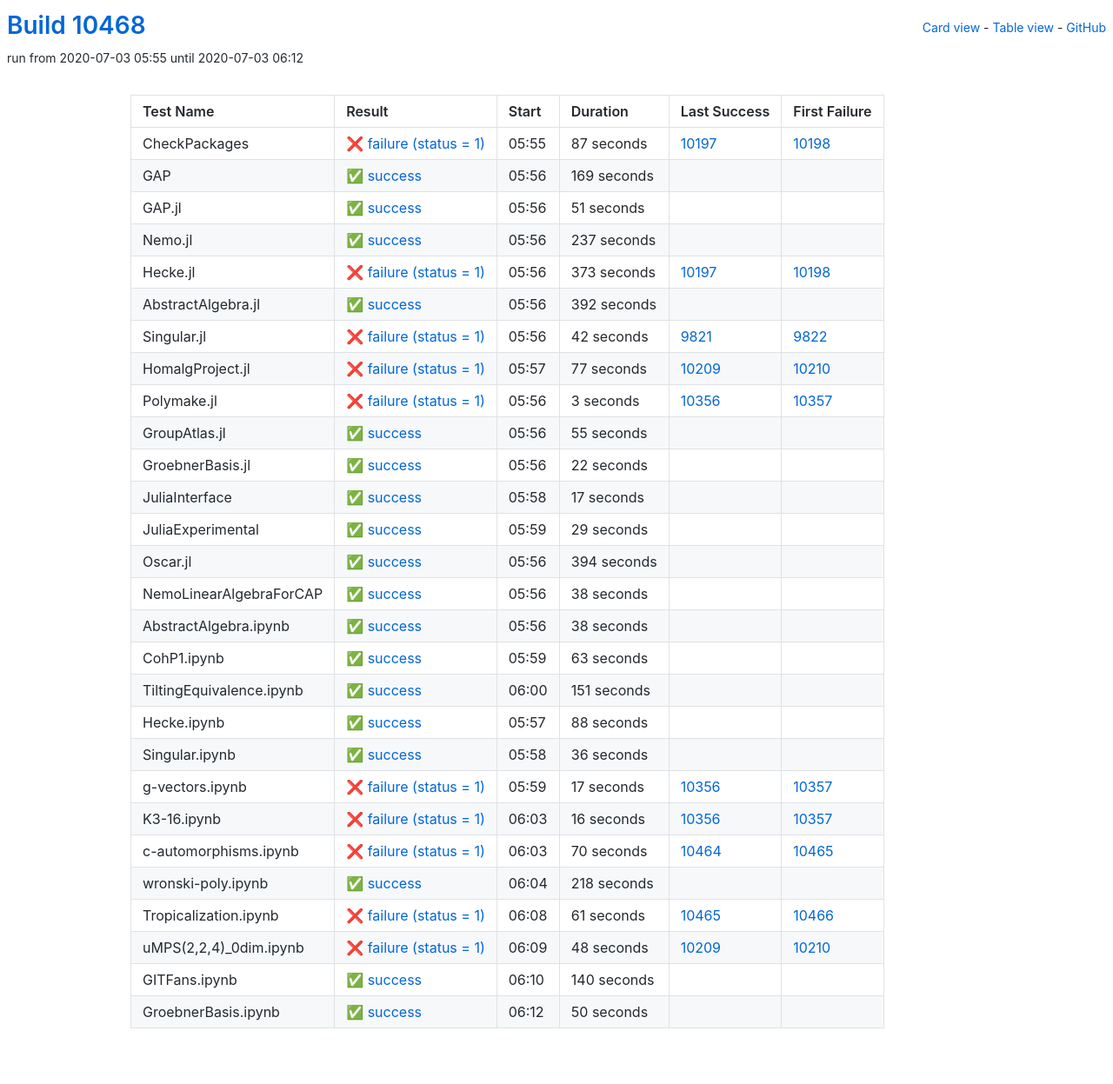
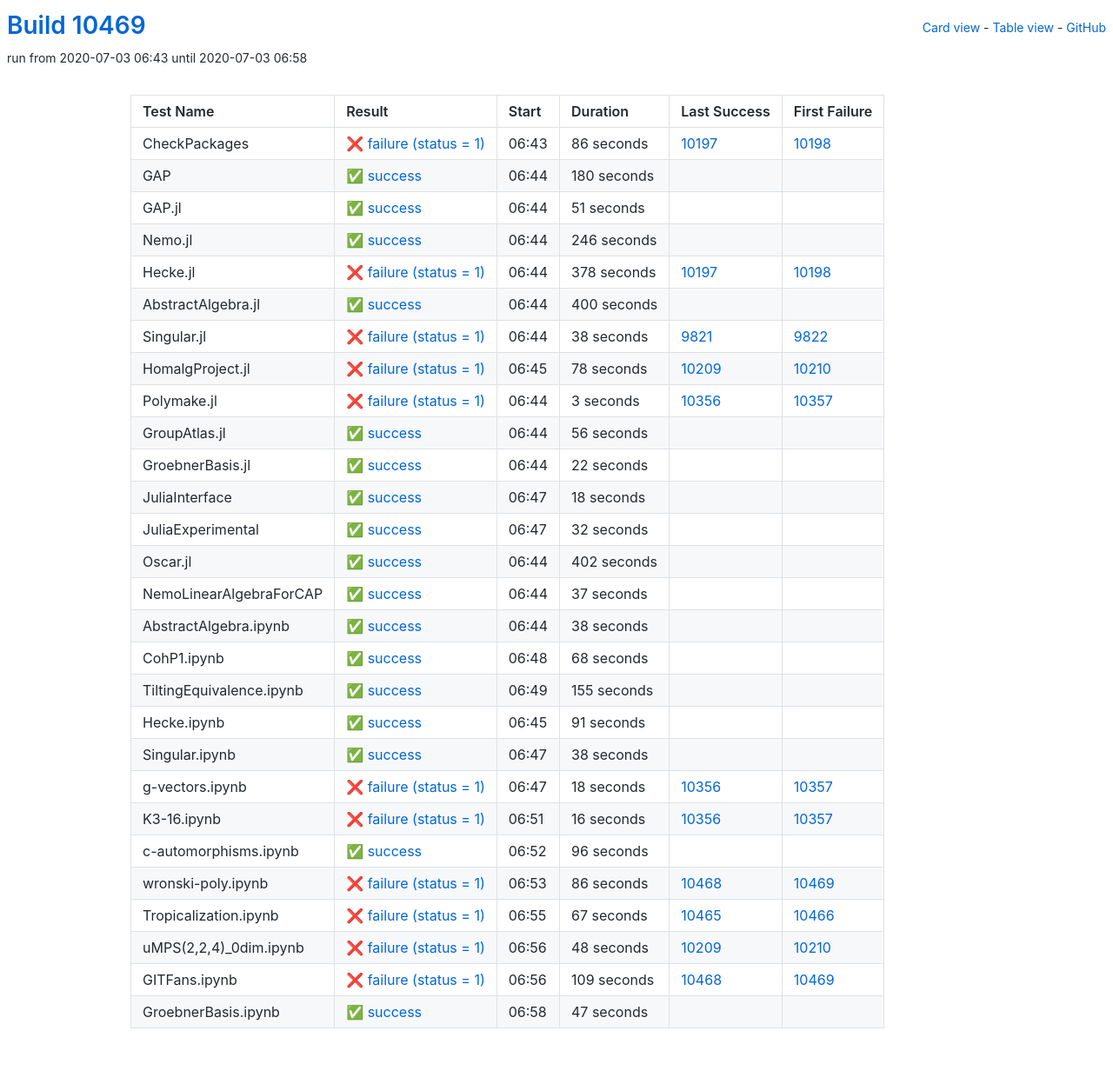
Before and after one commit to oscar-system/oscar-ci-status, a Jekyll site: the page built from table.html, in a window 1280 px wide. Shown: the whole page at 87% size. Built offline with Jekyll 4.4.1, drawn with Linux system fonts in a browser that asks for light colours.

Commit message:
Build #10469

```diff
--- a/_data/ci.yml
+++ b/_data/ci.yml
@@ -1,6 +1,6 @@
 ---
-build: 10468
-build_url: https://oscarci.mathematik.uni-kl.de/job/oscar/10468/
+build: 10469
+build_url: https://oscarci.mathematik.uni-kl.de/job/oscar/10469/
 job: oscar
 organization: oscar-system
 repo: oscar-ci-status
@@ -8,32 +8,32 @@
 tests:
 - name: CheckPackages
   id: checkpackages
-  log: https://oscarci.mathematik.uni-kl.de/job/oscar/10468/artifact/logs/build-10468/CheckPackages.log
-  start: 2020-07-03 05:55
+  log: https://oscarci.mathematik.uni-kl.de/job/oscar/10469/artifact/logs/build-10469/CheckPackages.log
+  start: 2020-07-03 06:43
   success: false
   exitcode: 1
   status: failure
-  duration: 87
+  duration: 86
   last_success: 10197
   last_success_url: https://oscarci.mathematik.uni-kl.de/job/oscar/10197/
   first_failure: 10198
   first_failure_url: https://oscarci.mathematik.uni-kl.de/job/oscar/10198/
 - name: GAP
   id: gap
-  log: https://oscarci.mathematik.uni-kl.de/job/oscar/10468/artifact/logs/build-10468/GAP.log
-  start: 2020-07-03 05:56
+  log: https://oscarci.mathematik.uni-kl.de/job/oscar/10469/artifact/logs/build-10469/GAP.log
+  start: 2020-07-03 06:44
   success: true
   exitcode: 0
   status: success
-  duration: 169
+  duration: 180
   last_success: false
   last_success_url:
   first_failure: false
   first_failure_url:
 - name: GAP.jl
   id: gap-jl
-  log: https://oscarci.mathematik.uni-kl.de/job/oscar/10468/artifact/logs/build-10468/GAP.jl.log
-  start: 2020-07-03 05:56
+  log: https://oscarci.mathematik.uni-kl.de/job/oscar/10469/artifact/logs/build-10469/GAP.jl.log
+  start: 2020-07-03 06:44
   success: true
   exitcode: 0
   status: success
@@ -44,68 +44,68 @@
   first_failure_url:
 - name: Nemo.jl
   id: nemo-jl
-  log: https://oscarci.mathematik.uni-kl.de/job/oscar/10468/artifact/logs/build-10468/Nemo.jl.log
-  start: 2020-07-03 05:56
+  log: https://oscarci.mathematik.uni-kl.de/job/oscar/10469/artifact/logs/build-10469/Nemo.jl.log
+  start: 2020-07-03 06:44
   success: true
   exitcode: 0
   status: success
-  duration: 237
+  duration: 246
   last_success: false
   last_success_url:
   first_failure: false
   first_failure_url:
 - name: Hecke.jl
   id: hecke-jl
-  log: https://oscarci.mathematik.uni-kl.de/job/oscar/10468/artifact/logs/build-10468/Hecke.jl.log
-  start: 2020-07-03 05:56
+  log: https://oscarci.mathematik.uni-kl.de/job/oscar/10469/artifact/logs/build-10469/Hecke.jl.log
+  start: 2020-07-03 06:44
   success: false
   exitcode: 1
   status: failure
-  duration: 373
+  duration: 378
   last_success: 10197
   last_success_url: https://oscarci.mathematik.uni-kl.de/job/oscar/10197/
   first_failure: 10198
   first_failure_url: https://oscarci.mathematik.uni-kl.de/job/oscar/10198/
 - name: AbstractAlgebra.jl
   id: abstractalgebra-jl
-  log: https://oscarci.mathematik.uni-kl.de/job/oscar/10468/artifact/logs/build-10468/AbstractAlgebra.jl.log
-  start: 2020-07-03 05:56
+  log: https://oscarci.mathematik.uni-kl.de/job/oscar/10469/artifact/logs/build-10469/AbstractAlgebra.jl.log
+  start: 2020-07-03 06:44
   success: true
   exitcode: 0
   status: success
-  duration: 392
+  duration: 400
   last_success: false
   last_success_url:
   first_failure: false
   first_failure_url:
 - name: Singular.jl
   id: singular-jl
-  log: https://oscarci.mathematik.uni-kl.de/job/oscar/10468/artifact/logs/build-10468/Singular.jl.log
-  start: 2020-07-03 05:56
+  log: https://oscarci.mathematik.uni-kl.de/job/oscar/10469/artifact/logs/build-10469/Singular.jl.log
+  start: 2020-07-03 06:44
   success: false
   exitcode: 1
   status: failure
-  duration: 42
+  duration: 38
   last_success: 9821
   last_success_url: https://oscarci.mathematik.uni-kl.de/job/oscar/9821/
   first_failure: 9822
   first_failure_url: https://oscarci.mathematik.uni-kl.de/job/oscar/9822/
 - name: HomalgProject.jl
   id: homalgproject-jl
-  log: https://oscarci.mathematik.uni-kl.de/job/oscar/10468/artifact/logs/build-10468/HomalgProject.jl.log
-  start: 2020-07-03 05:57
+  log: https://oscarci.mathematik.uni-kl.de/job/oscar/10469/artifact/logs/build-10469/HomalgProject.jl.log
+  start: 2020-07-03 06:45
   success: false
   exitcode: 1
   status: failure
-  duration: 77
+  duration: 78
   last_success: 10209
   last_success_url: https://oscarci.mathematik.uni-kl.de/job/oscar/10209/
   first_failure: 10210
   first_failure_url: https://oscarci.mathematik.uni-kl.de/job/oscar/10210/
 - name: Polymake.jl
   id: polymake-jl
-  log: https://oscarci.mathematik.uni-kl.de/job/oscar/10468/artifact/logs/build-10468/Polymake.jl.log
-  start: 2020-07-03 05:56
+  log: https://oscarci.mathematik.uni-kl.de/job/oscar/10469/artifact/logs/build-10469/Polymake.jl.log
+  start: 2020-07-03 06:44
   success: false
   exitcode: 1
   status: failure
@@ -116,20 +116,20 @@
   first_failure_url: https://oscarci.mathematik.uni-kl.de/job/oscar/10357/
 - name: GroupAtlas.jl
   id: groupatlas-jl
-  log: https://oscarci.mathematik.uni-kl.de/job/oscar/10468/artifact/logs/build-10468/GroupAtlas.jl.log
-  start: 2020-07-03 05:56
+  log: https://oscarci.mathematik.uni-kl.de/job/oscar/10469/artifact/logs/build-10469/GroupAtlas.jl.log
+  start: 2020-07-03 06:44
   success: true
   exitcode: 0
   status: success
-  duration: 55
+  duration: 56
   last_success: false
   last_success_url:
   first_failure: false
   first_failure_url:
 - name: GroebnerBasis.jl
   id: groebnerbasis-jl
-  log: https://oscarci.mathematik.uni-kl.de/job/oscar/10468/artifact/logs/build-10468/GroebnerBasis.jl.log
-  start: 2020-07-03 05:56
+  log: https://oscarci.mathematik.uni-kl.de/job/oscar/10469/artifact/logs/build-10469/GroebnerBasis.jl.log
+  start: 2020-07-03 06:44
   success: true
   exitcode: 0
   status: success
@@ -140,56 +140,56 @@
   first_failure_url:
 - name: JuliaInterface
   id: juliainterface
-  log: https://oscarci.mathematik.uni-kl.de/job/oscar/10468/artifact/logs/build-10468/JuliaInterface.log
-  start: 2020-07-03 05:58
+  log: https://oscarci.mathematik.uni-kl.de/job/oscar/10469/artifact/logs/build-10469/JuliaInterface.log
+  start: 2020-07-03 06:47
   success: true
   exitcode: 0
   status: success
-  duration: 17
+  duration: 18
   last_success: false
   last_success_url:
   first_failure: false
   first_failure_url:
 - name: JuliaExperimental
   id: juliaexperimental
-  log: https://oscarci.mathematik.uni-kl.de/job/oscar/10468/artifact/logs/build-10468/JuliaExperimental.log
-  start: 2020-07-03 05:59
+  log: https://oscarci.mathematik.uni-kl.de/job/oscar/10469/artifact/logs/build-10469/JuliaExperimental.log
+  start: 2020-07-03 06:47
   success: true
   exitcode: 0
   status: success
-  duration: 29
+  duration: 32
   last_success: false
   last_success_url:
   first_failure: false
   first_failure_url:
 - name: Oscar.jl
   id: oscar-jl
-  log: https://oscarci.mathematik.uni-kl.de/job/oscar/10468/artifact/logs/build-10468/Oscar.jl.log
-  start: 2020-07-03 05:56
+  log: https://oscarci.mathematik.uni-kl.de/job/oscar/10469/artifact/logs/build-10469/Oscar.jl.log
+  start: 2020-07-03 06:44
   success: true
   exitcode: 0
   status: success
-  duration: 394
+  duration: 402
   last_success: false
   last_success_url:
   first_failure: false
   first_failure_url:
 - name: NemoLinearAlgebraForCAP
   id: nemolinearalgebraforcap
-  log: https://oscarci.mathematik.uni-kl.de/job/oscar/10468/artifact/logs/build-10468/NemoLinearAlgebraForCAP.log
-  start: 2020-07-03 05:56
+  log: https://oscarci.mathematik.uni-kl.de/job/oscar/10469/artifact/logs/build-10469/NemoLinearAlgebraForCAP.log
+  start: 2020-07-03 06:44
   success: true
   exitcode: 0
   status: success
-  duration: 38
+  duration: 37
   last_success: false
   last_success_url:
   first_failure: false
   first_failure_url:
 - name: AbstractAlgebra.ipynb
   id: abstractalgebra-ipynb
-  log: https://oscarci.mathematik.uni-kl.de/job/oscar/10468/artifact/logs/build-10468/AbstractAlgebra.ipynb.log
-  start: 2020-07-03 05:56
+  log: https://oscarci.mathematik.uni-kl.de/job/oscar/10469/artifact/logs/build-10469/AbstractAlgebra.ipynb.log
+  start: 2020-07-03 06:44
   success: true
   exitcode: 0
   status: success
@@ -200,68 +200,68 @@
   first_failure_url:
 - name: CohP1.ipynb
   id: cohp1-ipynb
-  log: https://oscarci.mathematik.uni-kl.de/job/oscar/10468/artifact/logs/build-10468/CohP1.ipynb.log
-  start: 2020-07-03 05:59
+  log: https://oscarci.mathematik.uni-kl.de/job/oscar/10469/artifact/logs/build-10469/CohP1.ipynb.log
+  start: 2020-07-03 06:48
   success: true
   exitcode: 0
   status: success
-  duration: 63
+  duration: 68
   last_success: false
   last_success_url:
   first_failure: false
   first_failure_url:
 - name: TiltingEquivalence.ipynb
   id: tiltingequivalence-ipynb
-  log: https://oscarci.mathematik.uni-kl.de/job/oscar/10468/artifact/logs/build-10468/TiltingEquivalence.ipynb.log
-  start: 2020-07-03 06:00
+  log: https://oscarci.mathematik.uni-kl.de/job/oscar/10469/artifact/logs/build-10469/TiltingEquivalence.ipynb.log
+  start: 2020-07-03 06:49
   success: true
   exitcode: 0
   status: success
-  duration: 151
+  duration: 155
   last_success: false
   last_success_url:
   first_failure: false
   first_failure_url:
 - name: Hecke.ipynb
   id: hecke-ipynb
-  log: https://oscarci.mathematik.uni-kl.de/job/oscar/10468/artifact/logs/build-10468/Hecke.ipynb.log
-  start: 2020-07-03 05:57
+  log: https://oscarci.mathematik.uni-kl.de/job/oscar/10469/artifact/logs/build-10469/Hecke.ipynb.log
+  start: 2020-07-03 06:45
   success: true
   exitcode: 0
   status: success
-  duration: 88
+  duration: 91
   last_success: false
   last_success_url:
   first_failure: false
   first_failure_url:
 - name: Singular.ipynb
   id: singular-ipynb
-  log: https://oscarci.mathematik.uni-kl.de/job/oscar/10468/artifact/logs/build-10468/Singular.ipynb.log
-  start: 2020-07-03 05:58
+  log: https://oscarci.mathematik.uni-kl.de/job/oscar/10469/artifact/logs/build-10469/Singular.ipynb.log
+  start: 2020-07-03 06:47
   success: true
   exitcode: 0
   status: success
-  duration: 36
+  duration: 38
   last_success: false
   last_success_url:
   first_failure: false
   first_failure_url:
 - name: g-vectors.ipynb
   id: g-vectors-ipynb
-  log: https://oscarci.mathematik.uni-kl.de/job/oscar/10468/artifact/logs/build-10468/g-vectors.ipynb.log
-  start: 2020-07-03 05:59
+  log: https://oscarci.mathematik.uni-kl.de/job/oscar/10469/artifact/logs/build-10469/g-vectors.ipynb.log
+  start: 2020-07-03 06:47
   success: false
   exitcode: 1
   status: failure
-  duration: 17
+  duration: 18
   last_success: 10356
   last_success_url: https://oscarci.mathematik.uni-kl.de/job/oscar/10356/
   first_failure: 10357
   first_failure_url: https://oscarci.mathematik.uni-kl.de/job/oscar/10357/
 - name: K3-16.ipynb
   id: k3-16-ipynb
-  log: https://oscarci.mathematik.uni-kl.de/job/oscar/10468/artifact/logs/build-10468/K3-16.ipynb.log
-  start: 2020-07-03 06:03
+  log: https://oscarci.mathematik.uni-kl.de/job/oscar/10469/artifact/logs/build-10469/K3-16.ipynb.log
+  start: 2020-07-03 06:51
   success: false
   exitcode: 1
   status: failure
@@ -272,44 +272,44 @@
   first_failure_url: https://oscarci.mathematik.uni-kl.de/job/oscar/10357/
 - name: c-automorphisms.ipynb
   id: c-automorphisms-ipynb
-  log: https://oscarci.mathematik.uni-kl.de/job/oscar/10468/artifact/logs/build-10468/c-automorphisms.ipynb.log
-  start: 2020-07-03 06:03
-  success: false
-  exitcode: 1
-  status: failure
-  duration: 70
-  last_success: 10464
-  last_success_url: https://oscarci.mathematik.uni-kl.de/job/oscar/10464/
-  first_failure: 10465
-  first_failure_url: https://oscarci.mathematik.uni-kl.de/job/oscar/10465/
-- name: wronski-poly.ipynb
-  id: wronski-poly-ipynb
-  log: https://oscarci.mathematik.uni-kl.de/job/oscar/10468/artifact/logs/build-10468/wronski-poly.ipynb.log
-  start: 2020-07-03 06:04
+  log: https://oscarci.mathematik.uni-kl.de/job/oscar/10469/artifact/logs/build-10469/c-automorphisms.ipynb.log
+  start: 2020-07-03 06:52
   success: true
   exitcode: 0
   status: success
-  duration: 218
+  duration: 96
   last_success: false
   last_success_url:
   first_failure: false
   first_failure_url:
-- name: Tropicalization.ipynb
-  id: tropicalization-ipynb
-  log: https://oscarci.mathematik.uni-kl.de/job/oscar/10468/artifact/logs/build-10468/Tropicalization.ipynb.log
-  start: 2020-07-03 06:08
+- name: wronski-poly.ipynb
+  id: wronski-poly-ipynb
+  log: https://oscarci.mathematik.uni-kl.de/job/oscar/10469/artifact/logs/build-10469/wronski-poly.ipynb.log
+  start: 2020-07-03 06:53
   success: false
   exitcode: 1
   status: failure
-  duration: 61
+  duration: 86
+  last_success: 10468
+  last_success_url: https://oscarci.mathematik.uni-kl.de/job/oscar/10468/
+  first_failure: 10469
+  first_failure_url: https://oscarci.mathematik.uni-kl.de/job/oscar/10469/
+- name: Tropicalization.ipynb
+  id: tropicalization-ipynb
+  log: https://oscarci.mathematik.uni-kl.de/job/oscar/10469/artifact/logs/build-10469/Tropicalization.ipynb.log
+  start: 2020-07-03 06:55
+  success: false
+  exitcode: 1
+  status: failure
+  duration: 67
   last_success: 10465
   last_success_url: https://oscarci.mathematik.uni-kl.de/job/oscar/10465/
   first_failure: 10466
   first_failure_url: https://oscarci.mathematik.uni-kl.de/job/oscar/10466/
 - name: uMPS(2,2,4)_0dim.ipynb
   id: umps-2-2-4-0dim-ipynb
-  log: https://oscarci.mathematik.uni-kl.de/job/oscar/10468/artifact/logs/build-10468/uMPS-2-2-4-_0dim.ipynb.log
-  start: 2020-07-03 06:09
+  log: https://oscarci.mathematik.uni-kl.de/job/oscar/10469/artifact/logs/build-10469/uMPS-2-2-4-_0dim.ipynb.log
+  start: 2020-07-03 06:56
   success: false
   exitcode: 1
   status: failure
@@ -320,25 +320,25 @@
   first_failure_url: https://oscarci.mathematik.uni-kl.de/job/oscar/10210/
 - name: GITFans.ipynb
   id: gitfans-ipynb
-  log: https://oscarci.mathematik.uni-kl.de/job/oscar/10468/artifact/logs/build-10468/GITFans.ipynb.log
-  start: 2020-07-03 06:10
+  log: https://oscarci.mathematik.uni-kl.de/job/oscar/10469/artifact/logs/build-10469/GITFans.ipynb.log
+  start: 2020-07-03 06:56
+  success: false
+  exitcode: 1
+  status: failure
+  duration: 109
+  last_success: 10468
+  last_success_url: https://oscarci.mathematik.uni-kl.de/job/oscar/10468/
+  first_failure: 10469
+  first_failure_url: https://oscarci.mathematik.uni-kl.de/job/oscar/10469/
+- name: GroebnerBasis.ipynb
+  id: groebnerbasis-ipynb
+  log: https://oscarci.mathematik.uni-kl.de/job/oscar/10469/artifact/logs/build-10469/GroebnerBasis.ipynb.log
+  start: 2020-07-03 06:58
   success: true
   exitcode: 0
   status: success
-  duration: 140
+  duration: 47
   last_success: false
   last_success_url:
   first_failure: false
   first_failure_url:
-- name: GroebnerBasis.ipynb
-  id: groebnerbasis-ipynb
-  log: https://oscarci.mathematik.uni-kl.de/job/oscar/10468/artifact/logs/build-10468/GroebnerBasis.ipynb.log
-  start: 2020-07-03 06:12
-  success: true
-  exitcode: 0
-  status: success
-  duration: 50
-  last_success: false
-  last_success_url:
-  first_failure: false
-  first_failure_url:
```
Also changed, not shown: README.md.
